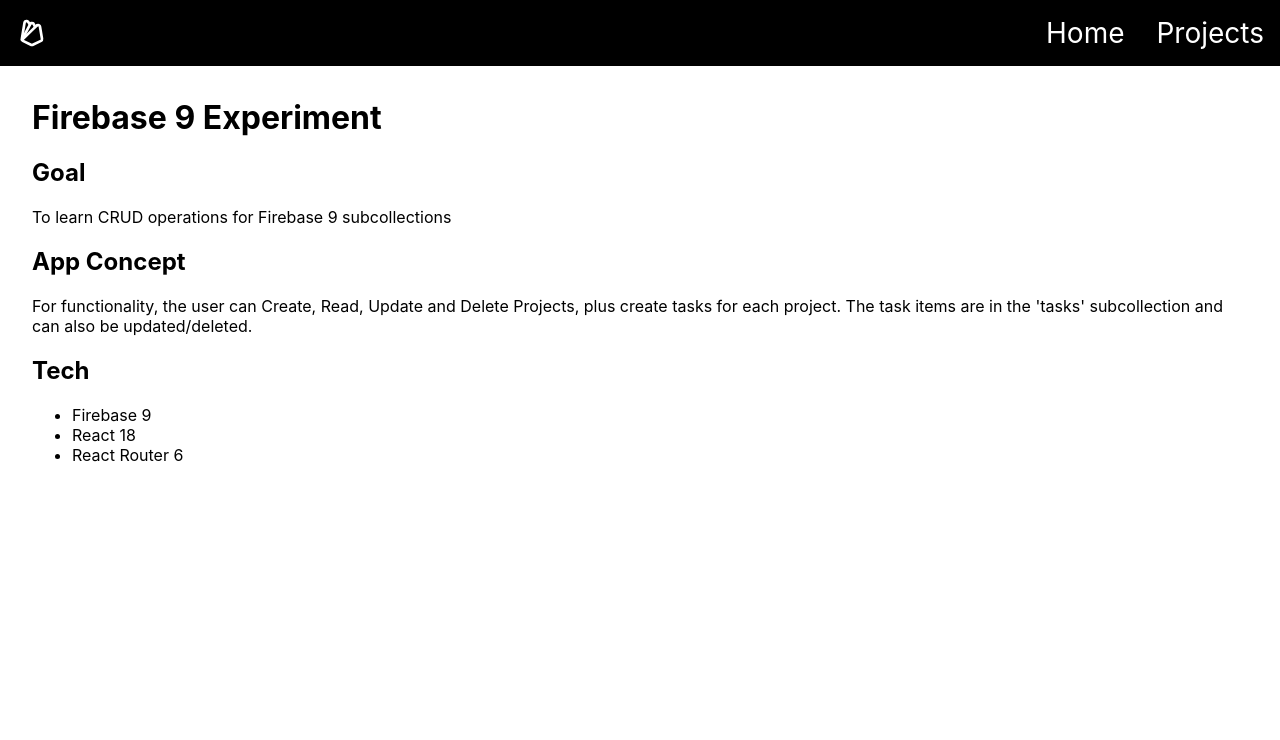
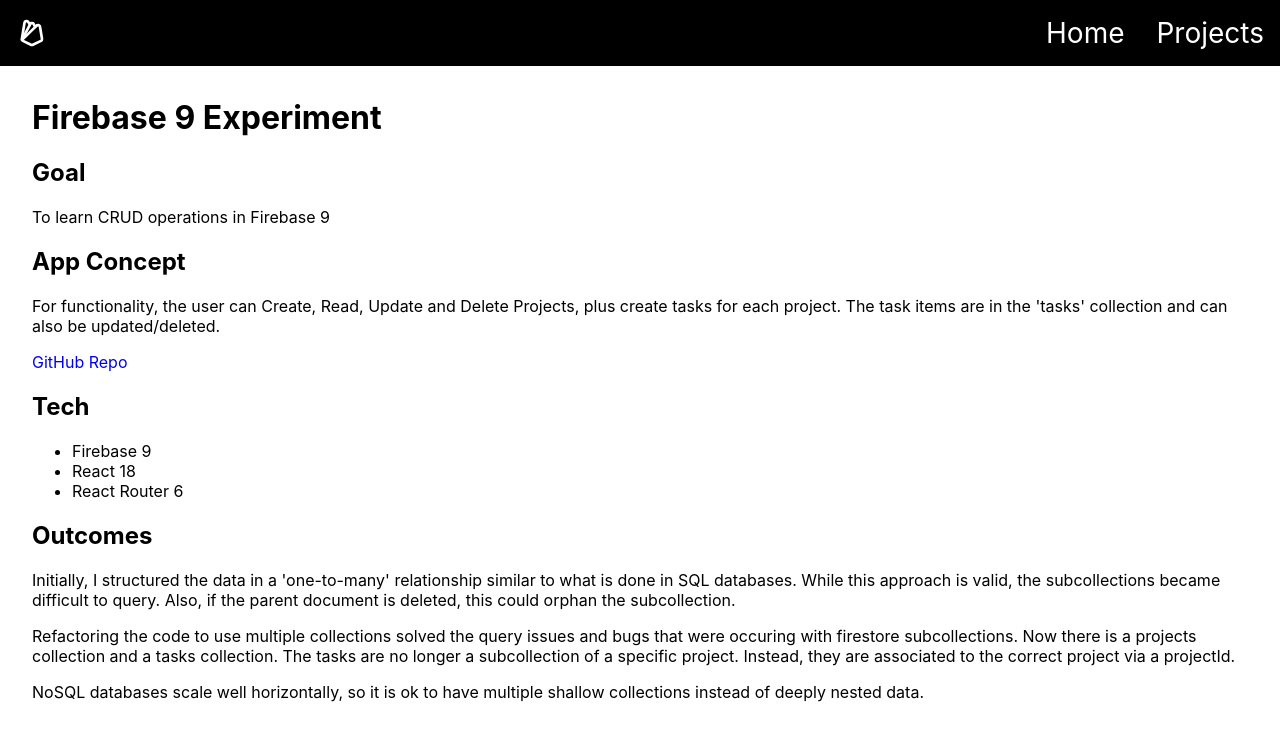
Before and after one commit to lisawagner/mini-todo, a React (Create React App) app: page / in a window 1280 px wide. Shown: the top 740 px of the page. Built offline with nearby package versions, Linux system fonts and the light colour scheme; no server answers.

Commit message:
chore: update home page content

```diff
--- a/src/pages/Home.js
+++ b/src/pages/Home.js
@@ -1,19 +1,24 @@
-import React from 'react'
+import { Link } from "react-router-dom"
 
 const Home = () => {
   return (
     <>
       <h1>Firebase 9 Experiment</h1>
       <h2>Goal</h2>
-      <p>To learn CRUD operations for Firebase 9 subcollections</p>
+      <p>To learn CRUD operations in Firebase 9</p>
       <h2>App Concept</h2>
-      <p>For functionality, the user can Create, Read, Update and Delete Projects, plus create tasks for each project. The task items are in the 'tasks' subcollection and can also be updated/deleted.</p>
+      <p>For functionality, the user can Create, Read, Update and Delete Projects, plus create tasks for each project. The task items are in the 'tasks' collection and can also be updated/deleted.</p>
+      <p><Link to={{ pathname: "https://github.com/lisawagner/mini-todo" }} target="_blank">GitHub Repo</Link></p>
       <h2>Tech</h2>
       <ul>
         <li>Firebase 9</li>
         <li>React 18</li>
         <li>React Router 6</li>
       </ul>
+      <h2>Outcomes</h2>
+      <p>Initially, I structured the data in a 'one-to-many' relationship similar to what is done in SQL databases. While this approach is valid, the subcollections became difficult to query. Also, if the parent document is deleted, this could orphan the subcollection.</p>
+      <p>Refactoring the code to use multiple collections solved the query issues and bugs that were occuring with firestore subcollections. Now there is a projects collection and a tasks collection. The tasks are no longer a subcollection of a specific project. Instead, they are associated to the correct project via a projectId.</p>
+      <p>NoSQL databases scale well horizontally, so it is ok to have multiple shallow collections instead of deeply nested data.</p>
     </>
   )
 }
```
